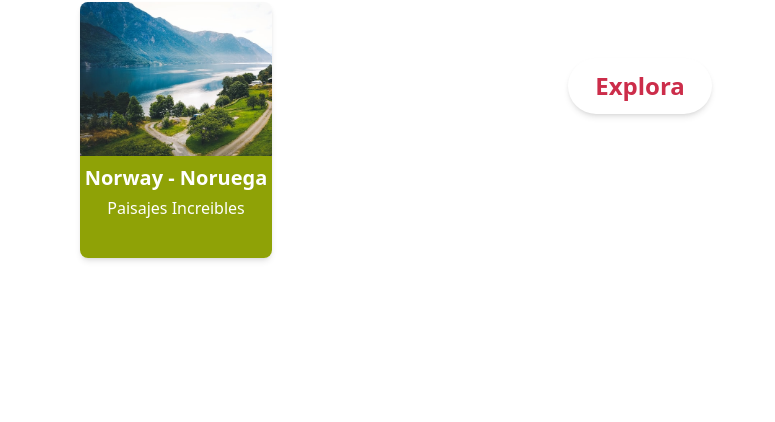
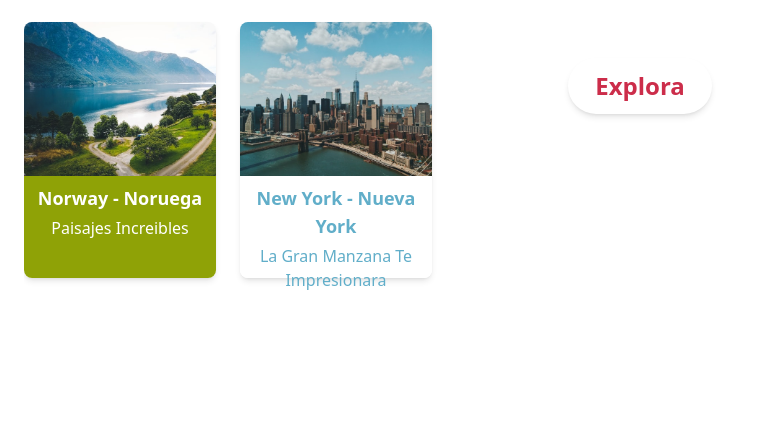
Before and after one commit to YakeCode/course-tailwind, a website: page travel/public/index.html in a window 1280 px wide. Shown: the part 378-800 px from the top of the page, without its empty margins (0-775 px from the left). Drawn offline with Linux system fonts and the light colour scheme.

Commit message:
alistando antes de hacer componentes para las tarjetas

```diff
--- a/travel/public/index.html
+++ b/travel/public/index.html
@@ -39,17 +39,36 @@
             </div>
         </div>
 
-        <div class="p-20"   id="recomendadas">
+        <div class="p-6"   id="recomendados">
 
-            <div class="card">
+            <p class="font-semibold text-3xl text-primary">
+                Recomendados
+            </p>
 
-                <div class="w-full h-3/5 rounded-t-lg bg-norway bg-cover"></div>
+            <div class="flex w-auto h-72 items-center mt-6 overflow-x-auto overscroll-x-contain space-x-6 ">
 
-                <div class="w-full h-2/5 bg-secondary rounded-b-lg flex flex-col  items-center">
+                <div class="card">
 
-                    <p class="text-white font-semibold text-xl pt-2" >Norway - Noruega</p>
-                    <p class="text-white font-medium-md py-1" >Paisajes Increibles</p>
+                    <div class="w-full h-3/5 rounded-t-lg  bg-cover bg-norway "></div>
 
+                    <div class="w-full h-2/5 bg-secondary rounded-b-lg flex flex-col  items-center text-white">
+
+                        <p class="font-semibold text-lg pt-2 text-center" >Norway - Noruega</p>
+                        <p class="font-medium-md py-1 text-center" >Paisajes Increibles</p>
+
+                    </div>
+                </div>
+
+                <div class="card">
+
+                    <div class="w-full h-3/5 rounded-t-lg  bg-cover bg-new_york"></div>
+
+                    <div class="w-full h-2/5 bg-white rounded-b-lg flex flex-col  items-center text-terciary">
+
+                        <p class="font-semibold text-lg pt-2 text-center" >New York - Nueva York</p>
+                        <p class="font-medium-md py-1 text-center" >La Gran Manzana Te Impresionara </p>
+
+                    </div>
                 </div>
 
             </div>
--- a/travel/src/css/tailwind.css
+++ b/travel/src/css/tailwind.css
@@ -3,5 +3,5 @@
 @tailwind utilities;
 
 .card {
-    @apply w-48 h-64 shadow-md rounded-lg;
+    @apply w-48 h-64 shadow-md rounded-lg flex-none;
 }
```
Also changed, not shown: travel/public/css/tailwind.css.
